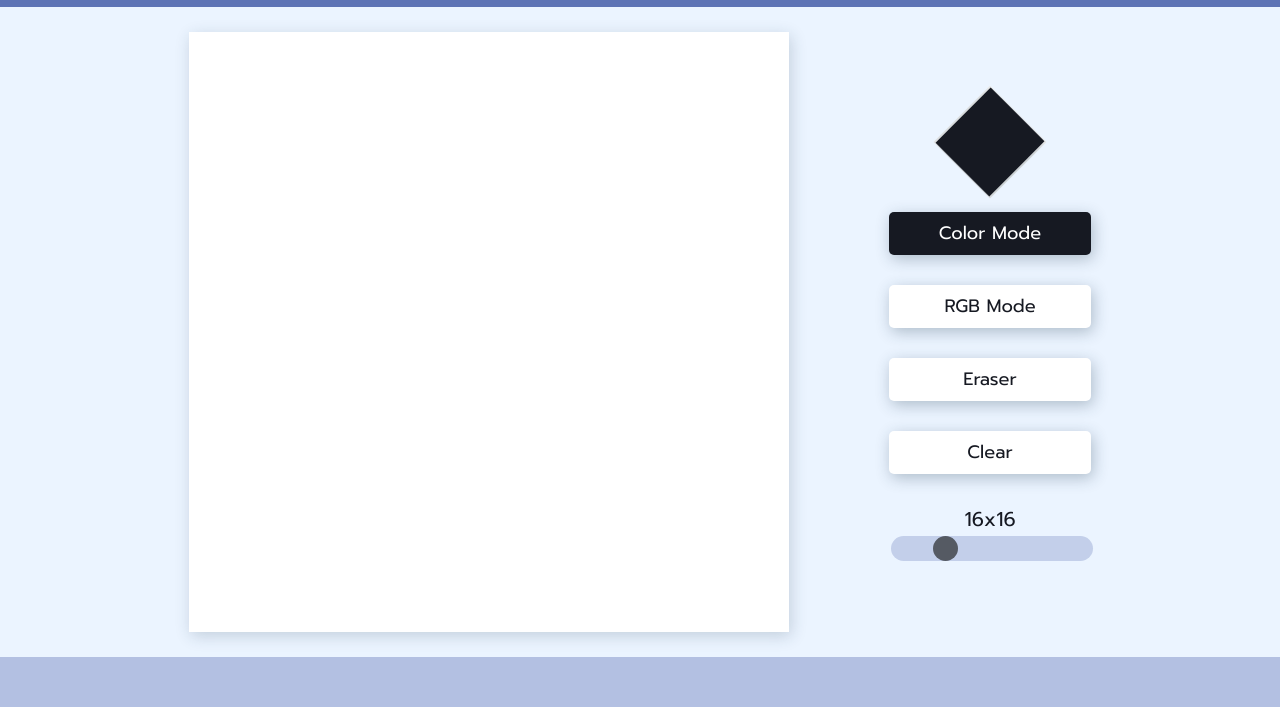
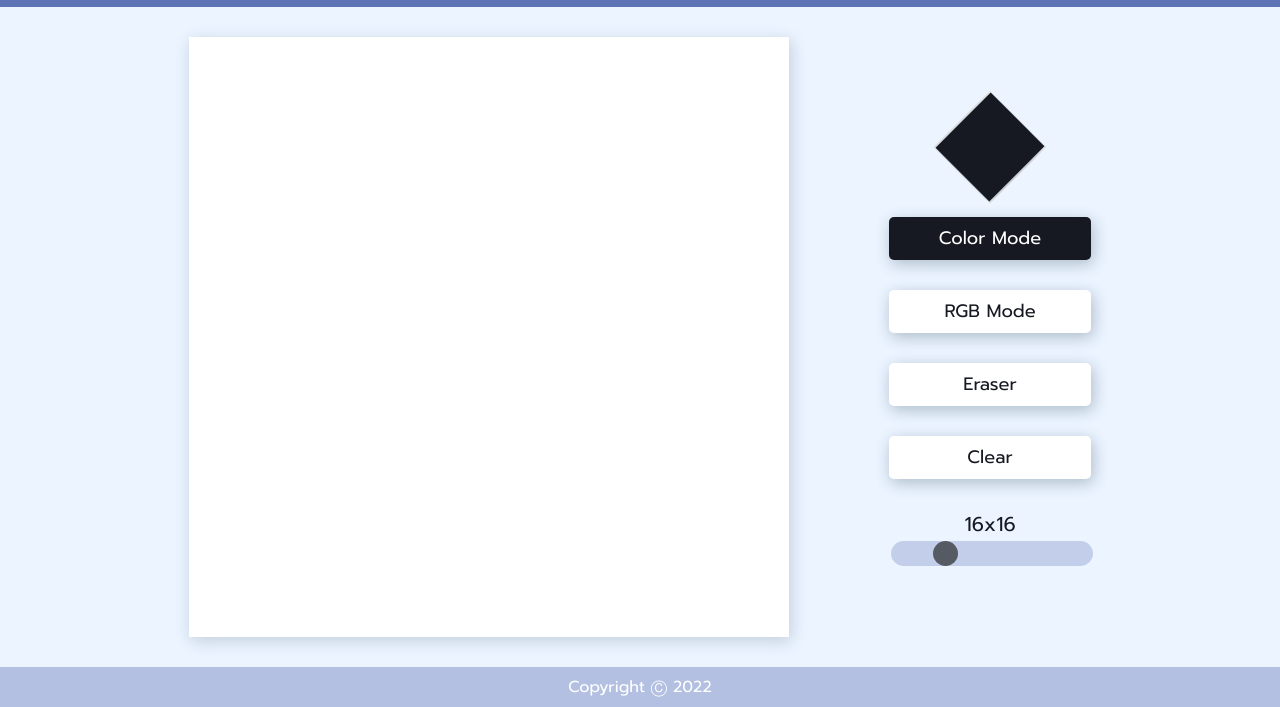
Before and after one commit to aleksandrgaroev/etch-a-sketch, a plain HTML site: page index.html in a window 1280 px wide. Shown: the part 93-800 px from the top of the page. Drawn offline with Linux system fonts and the light colour scheme.

Commit message:
final version + footer

```diff
--- a/index.html
+++ b/index.html
@@ -26,6 +26,6 @@
 				<input type="range" id="sizeSlider" value="16" min="1" max="64" />
 			</div>
 		</main>
-		<footer class="footer"></footer>
+		<footer class="footer">Copyright Ⓒ 2022</footer>
 	</body>
 </html>
--- a/styles/styles.css
+++ b/styles/styles.css
@@ -158,6 +158,12 @@ button.active {
 }
 
 .footer {
-	height: 5rem;
+	display: flex;
+	align-items: center;
+	justify-content: center;
+
+	height: 4rem;
 	background-color: var(--primary-light);
+	color: var(--white);
+	font-size: 1.6rem;
 }
```
